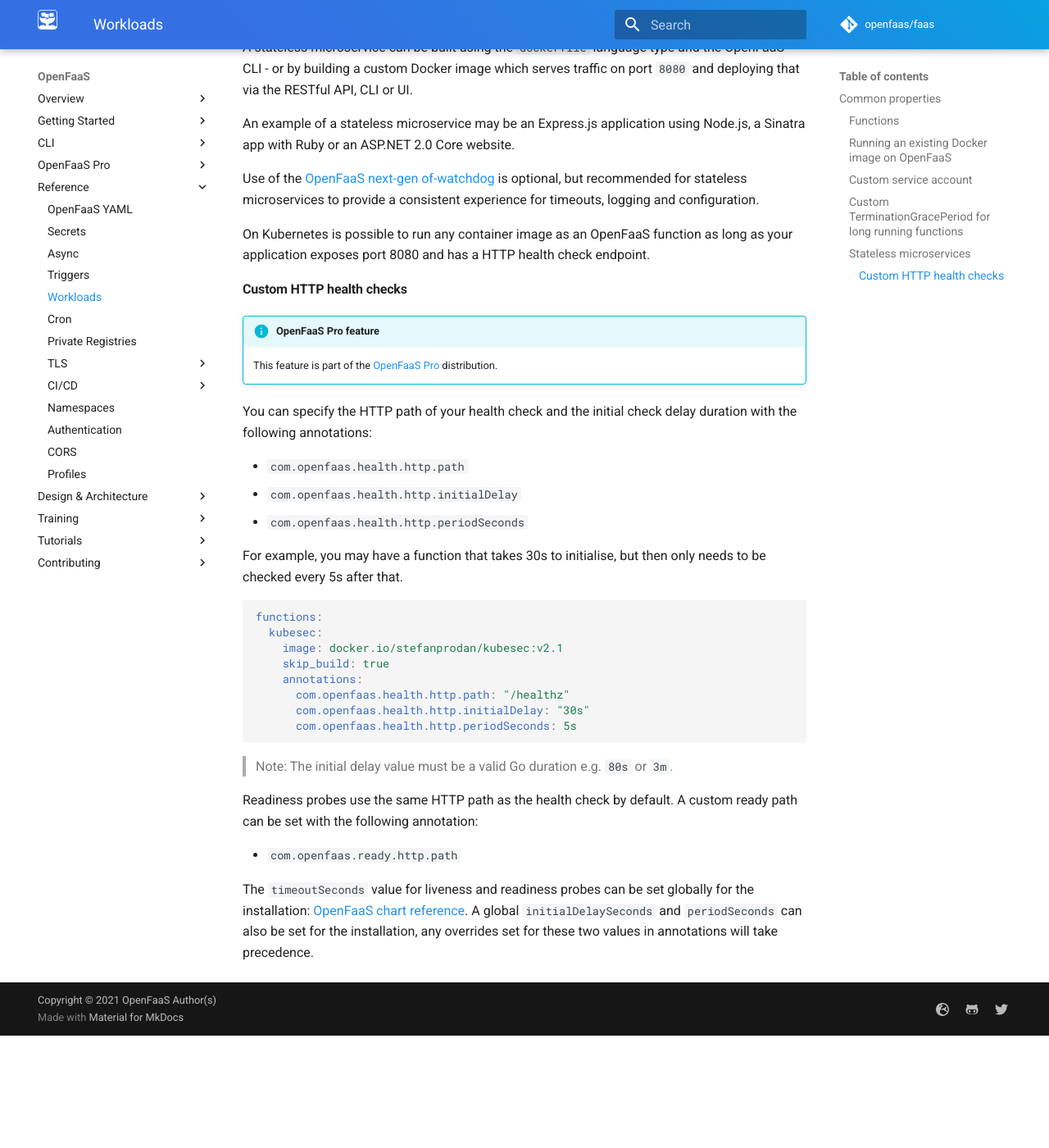
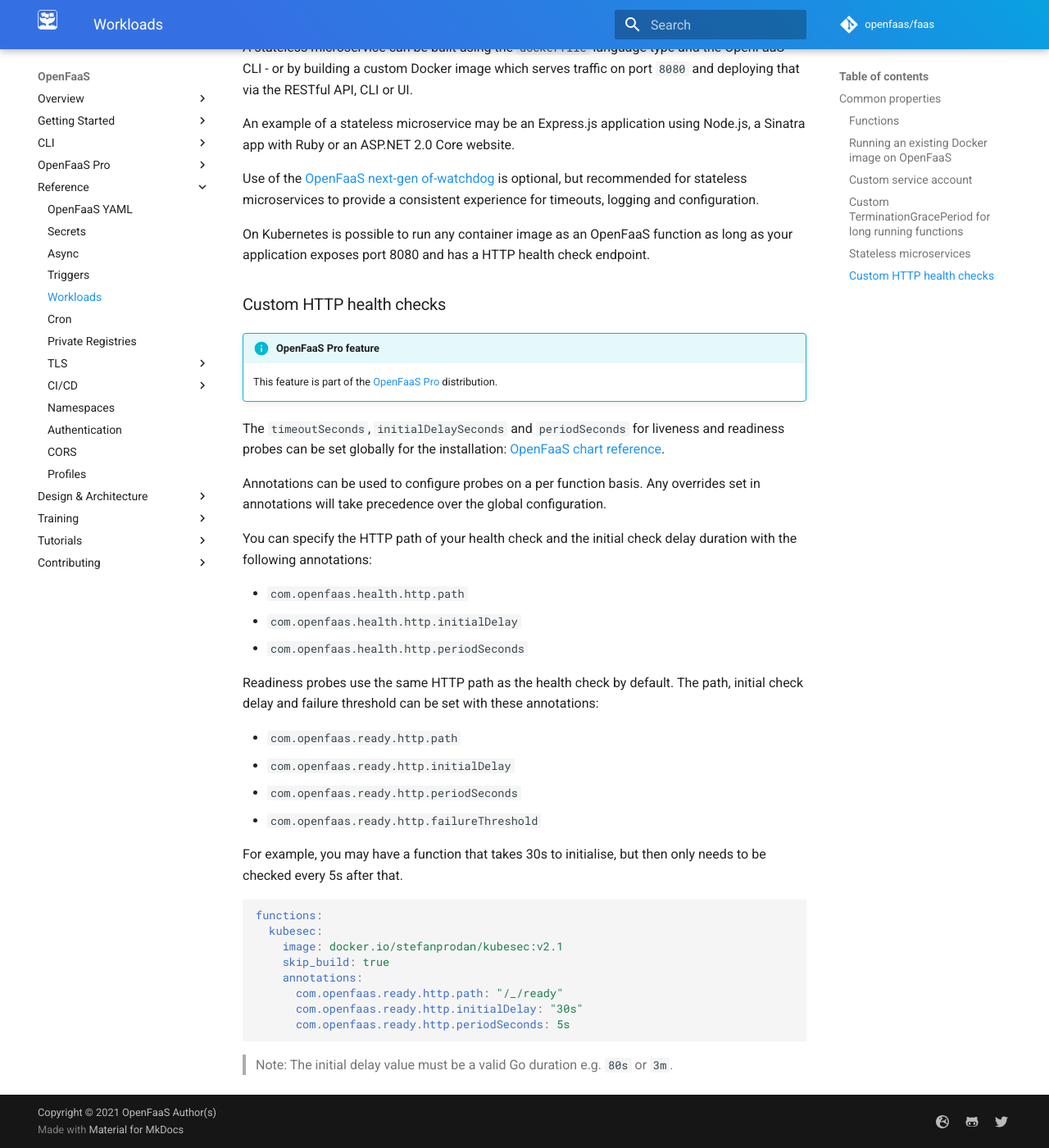
Before and after one commit to openfaas/docs, an MkDocs documentation site: the page built from docs/reference/workloads.md, in a window 1280 px wide and 1400 px high, scrolled down 4145 px. Shown: the whole window at 82% size. Built offline with MkDocs 1.6.1 and Material for MkDocs 9.7.7, drawn with Linux system fonts in a browser that asks for light colours; comment, search, counter and statistics services are not loaded; before the commit the page ends 5408 px from its top, so only the background shows below that.

Commit message:
Update docs for custom http health checks
Signed-off-by: Han Verstraete (OpenFaaS Ltd) <han@openfaas.com>

````diff
--- a/docs/reference/workloads.md
+++ b/docs/reference/workloads.md
@@ -179,16 +179,28 @@ Use of the [OpenFaaS next-gen of-watchdog](https://github.com/openfaas/of-watchd
 
 On Kubernetes is possible to run any container image as an OpenFaaS function as long as your application exposes port 8080 and has a HTTP health check endpoint.
 
-#### Custom HTTP health checks
+### Custom HTTP health checks
 
 !!! info "OpenFaaS Pro feature"
     This feature is part of the [OpenFaaS Pro](/openfaas-pro/introduction) distribution.
+
+The `timeoutSeconds`, `initialDelaySeconds` and `periodSeconds` for liveness and readiness probes can be set globally for the installation: [OpenFaaS chart reference](https://github.com/openfaas/faas-netes/tree/master/chart/openfaas#faas-netes--operator).
+
+Annotations can be used to configure probes on a per function basis. Any overrides set in annotations will take precedence over the global configuration.
 
 You can specify the HTTP path of your health check and the initial check delay duration with the following annotations:
 
 * `com.openfaas.health.http.path`
 * `com.openfaas.health.http.initialDelay`
 * `com.openfaas.health.http.periodSeconds`
+
+Readiness probes use the same HTTP path as the health check by default. The path, initial check delay and failure threshold can be set with these annotations:
+
+* `com.openfaas.ready.http.path`
+* `com.openfaas.ready.http.initialDelay`
+* `com.openfaas.ready.http.periodSeconds`
+* `com.openfaas.ready.http.failureThreshold`
+
 
 For example, you may have a function that takes 30s to initialise, but then only needs to be checked every 5s after that.
 
@@ -198,15 +210,9 @@ functions:
     image: docker.io/stefanprodan/kubesec:v2.1
     skip_build: true
     annotations:
-      com.openfaas.health.http.path: "/healthz"
-      com.openfaas.health.http.initialDelay: "30s"
-      com.openfaas.health.http.periodSeconds: 5s
+      com.openfaas.ready.http.path: "/_/ready"
+      com.openfaas.ready.http.initialDelay: "30s"
+      com.openfaas.ready.http.periodSeconds: 5s
 ```
 
 > Note: The initial delay value must be a valid Go duration e.g. `80s` or `3m`.
-
-Readiness probes use the same HTTP path as the health check by default. A custom ready path can be set with the following annotation:
-
-* `com.openfaas.ready.http.path`
-
-The `timeoutSeconds` value for liveness and readiness probes can be set globally for the installation: [OpenFaaS chart reference](https://github.com/openfaas/faas-netes/tree/master/chart/openfaas#faas-netes--operator). A global `initialDelaySeconds` and `periodSeconds` can also be set for the installation, any overrides set for these two values in annotations will take precedence.
````
